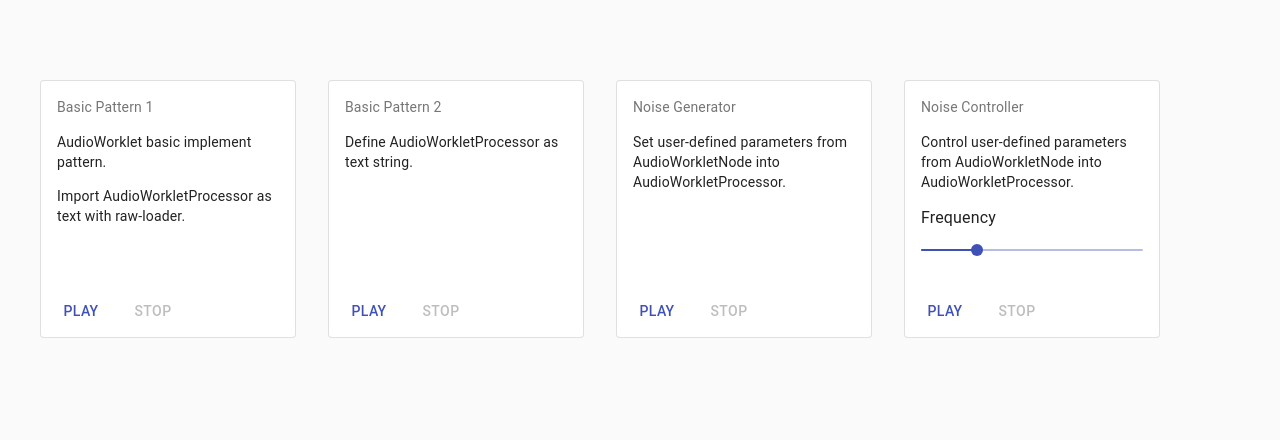
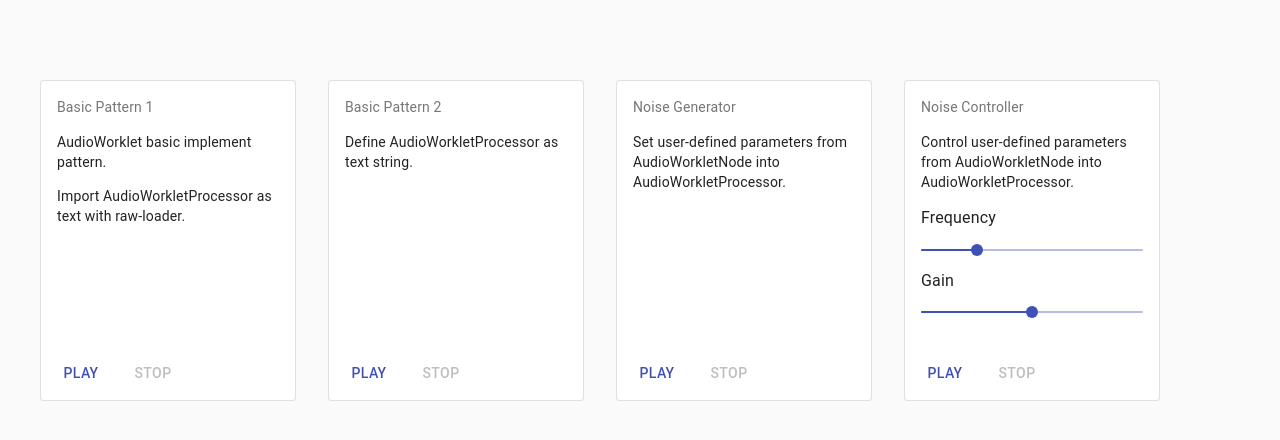
Before and after one commit to smallriver0316/react-audioworklet-sample, a React (Create React App) app: page / in a window 1280 px wide. Shown: the top 440 px of the page. Built offline with nearby package versions, Linux system fonts and the light colour scheme.

Commit message:
Added gain control

```diff
--- a/src/App.jsx
+++ b/src/App.jsx
@@ -1,11 +1,11 @@
 import React from 'react';
 import './App.css';
-import AppContainer from './components/Container';
+import CardContainer from './components/CardContainer';
 
 function App() {
   return (
     <div className="App">
-      <AppContainer />
+      <CardContainer />
     </div>
   );
 }
--- a/src/components/Container.jsx
+++ b/src/components/CardContainer.jsx
@@ -16,7 +16,7 @@ const useStyles = makeStyles({
   }
 });
 
-const AppContainer = () => {
+const CardContainer = () => {
   const classes = useStyles();
   return (
     <React.Fragment>
@@ -33,4 +33,4 @@ const AppContainer = () => {
   );
 };
 
-export default AppContainer;
+export default CardContainer;
--- a/src/components/ParamControlPattern.jsx
+++ b/src/components/ParamControlPattern.jsx
@@ -21,7 +21,8 @@ const classes = useStyles();
   const [processing, setProcessing] = useState(false);
   const [oscillator, setOscillator] = useState(null);
   const [frequency, setFrequency] = useState(0.25);
-  const [, setGain] = useState(null);
+  const [gainNode, setGainNode] = useState(null);
+  const [gain, setGain] = useState(0.5);
 
   const startProcessing = () => {
     setProcessing(true);
@@ -42,7 +43,7 @@ const classes = useStyles();
       gainNode.gain.value = 0.5;
       oscillatorNode.start();
       setOscillator(oscillatorNode);
-      setGain(gainNode);
+      setGainNode(gainNode);
     }).catch(err => {
       console.error(err);
     });
@@ -59,14 +60,21 @@ const classes = useStyles();
     }
     setProcessing(false);
     setOscillator(null);
-    setGain(null);
+    setGainNode(null);
   }
 
-  const handleChange = (event, value) => {
+  const handleFrequencyChange = (event, value) => {
     if (oscillator) {
       oscillator.frequency.value = value;
     }
     setFrequency(value);
+  }
+
+  const handleGainChange = (event, value) => {
+    if (gainNode) {
+      gainNode.gain.value = value;
+    }
+    setGain(value);
   }
 
   return (
@@ -85,8 +93,19 @@ const classes = useStyles();
             max={1}
             step={0.01}
             value={frequency}
-            onChange={handleChange}
+            onChange={handleFrequencyChange}
             aria-labelledby="frequency-slider"
+          />
+        </div>
+        <div>
+          <Typography id="gain-slider" gutterBottom>Gain</Typography>
+          <Slider
+            min={0}
+            max={1}
+            step={0.01}
+            value={gain}
+            onChange={handleGainChange}
+            aria-labelledby="gain-slider"
           />
         </div>
       </CardContent>
```
